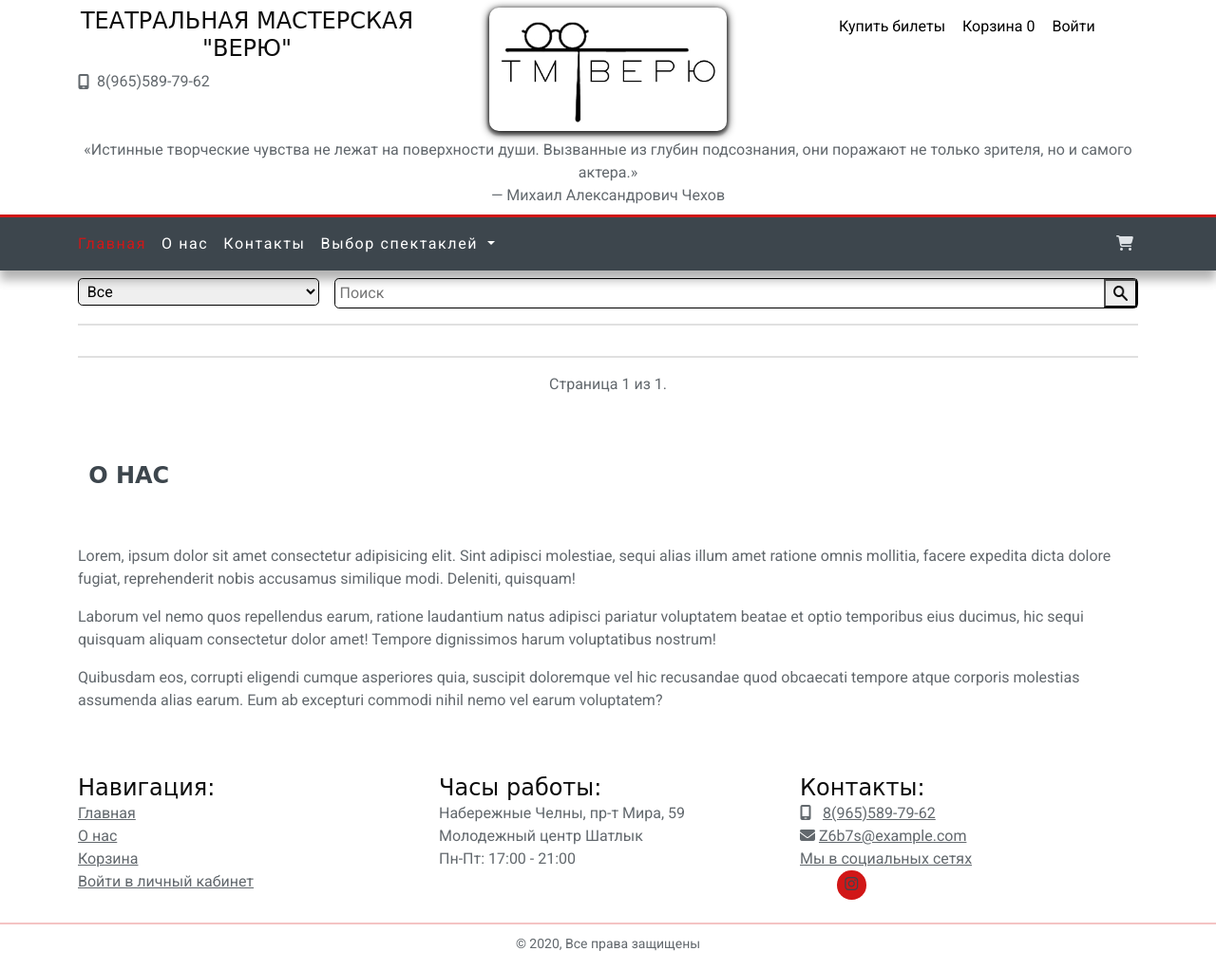
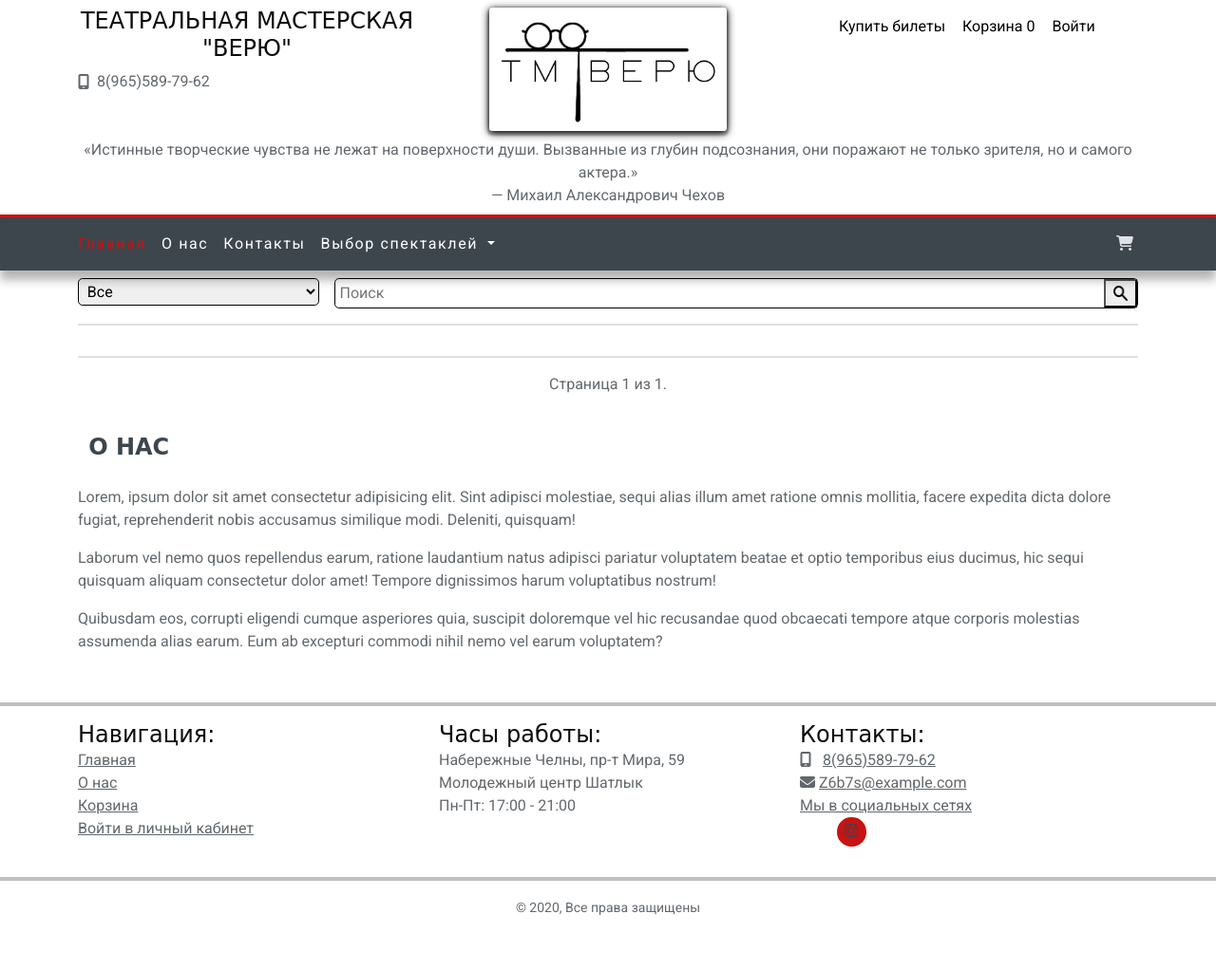
Before and after one commit to ValentiSI/theater, a Django app: page / in a window 1280 px wide. Shown: the whole page at 95% size. After the commit the page ends 964 px from the top, so only its background shows below. Run offline with Django 5.2, Linux system fonts and the light colour scheme; data that the repository does not hold is empty.

Commit message:
change style

```diff
--- a/main/static/styles/base.css
+++ b/main/static/styles/base.css
@@ -2,7 +2,7 @@
     --bg-color: #ffffff;
     --text-color: #62686d;
     --text-color1: #0c0c0c;
-    --accent-color: #d11717;
+    --accent-color: #c71313;
     --contrast-color: #3d464d;
     --gray-color: #ccc;
     --red-color: #ee6e73;
@@ -99,7 +99,7 @@ main.main {
 }
 
 section {
-    padding: 50px 0;
+    padding: 20px 0;
 }
 
 .section-title {
@@ -121,7 +121,7 @@ section {
     position: absolute;
     /* content: ""; */
     width: 100%;
-    top: 30%;
+    top: 20%;
     left: 0;
     border: 1px dashed var(--text-color);
     /* z-index: -1; */
@@ -165,7 +165,7 @@ section {
         0 3px 2px 2px rgba(0, 0, 0, 0.2),
         0 1px 4px 0 rgba(0, 0, 0, 0.50);
     background-color: white;
-    border-radius: 10px;
+    border-radius: 3px;
 }
 
 .block-quote a {
@@ -293,13 +293,43 @@ ul.social-icons a:hover {
 button {
     cursor: pointer;
 }
+/* ============================================= Footer start =============================================== */
+/* footer {
+    background-color: var(--contrast-color);
+    padding: 30px 0;
+    color: #fff;
+  }
 
-.footer__horizonal_line {
-    margin: 0.5em 0;
-    /* background-color: rgb(185, 0, 0); */
-    border: 1px solid var(--accent-color);
-    height: 1.5px;
+  footer h4 {
+    color: #fff;
+  }
+
+  footer a {
+    color: #fff;
+    text-decoration: none;
+    transition: all .3s;
+  }
+
+  footer a:hover {
+    color: var(--accent-color);
+  } */
+
+  /* .footer-icons {
+    list-style: none;
+    display: flex;
+    gap: 20px;
+    padding: 0;
+    font-size: 20px;
+  } */
+
+  .footer__horizonal_line {
+    margin-top: 1em;
+    margin-bottom: 1em;
+    /* border: 2px solid var(--accent-color); */
+    border: 2px solid black;
+    height: 2.5px;
 }
+  /* ============================================= Footer end =============================================== */
 
 @media (max-width: 600px) {
     .main-content {
--- a/main/templates/products.html
+++ b/main/templates/products.html
@@ -81,7 +81,7 @@
 {% comment %} Section About US {% endcomment %}
 <section class="about-us" id="about">
     <div class="container">
-        <div class="row mb-5">
+        <div class="row mb-3">
             <div class="col-12">
                 <h4 class="section-title">
                     <span>О нас</span>
--- a/templates/base.html
+++ b/templates/base.html
@@ -124,6 +124,7 @@
         <!-- Main end -->
         <!-- Footer start -->
         <footer class="footer" id="footer">
+            <hr class="footer__horizonal_line">
             <div class="container">
                 <div class="row">
                     <div class="col-md-4 col-6">
@@ -174,6 +175,7 @@
             </div>
         </footer>
         <!-- Footer end -->
+    </div><!--wrapper end-->
 
 <script src="https://cdn.jsdelivr.net/npm/bootstrap@5.3.3/dist/js/bootstrap.bundle.min.js" integrity="sha384-YvpcrYf0tY3lHB60NNkmXc5s9fDVZLESaAA55NDzOxhy9GkcIdslK1eN7N6jIeHz" crossorigin="anonymous"></script>
 <script src="{% static 'js/main.js' %}"></script>
```
Also changed, not shown: authentication/views.py (line endings or trailing spaces). Lines whose indentation alone changed are shown as unchanged.
